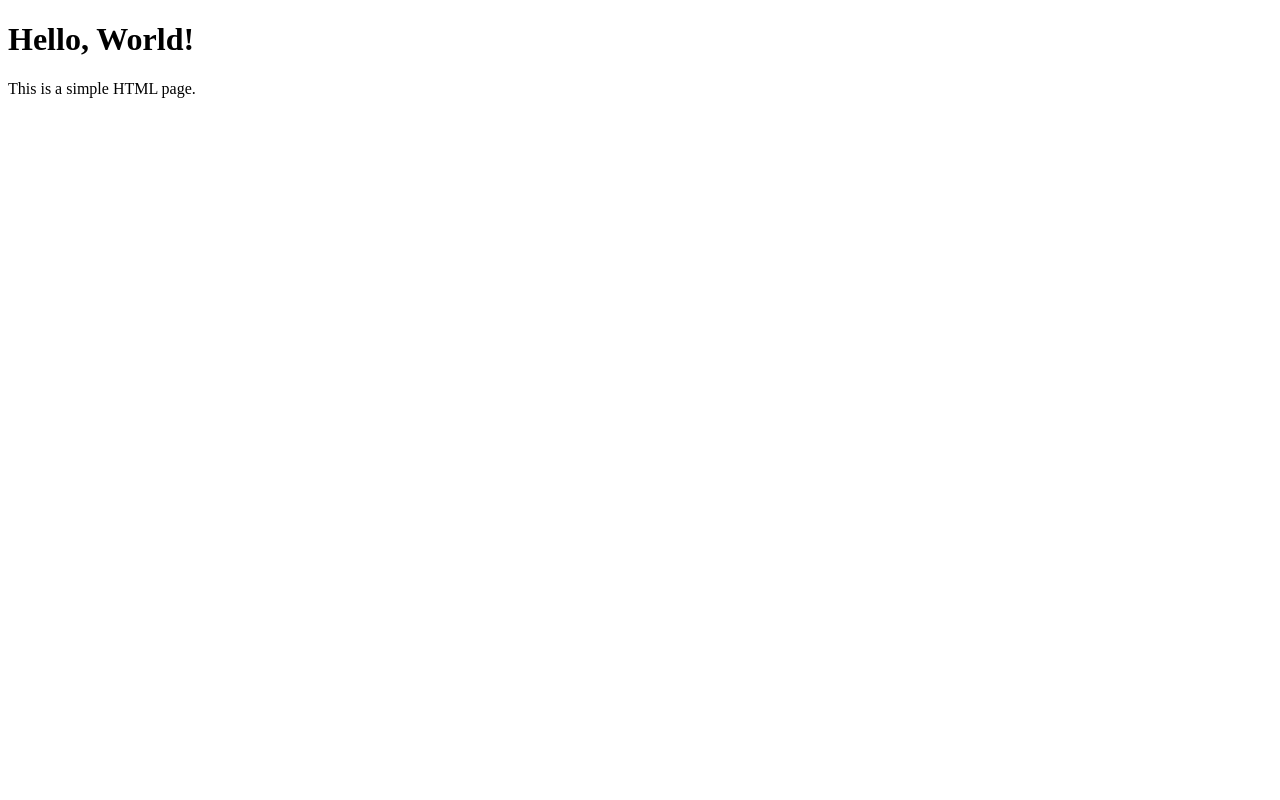
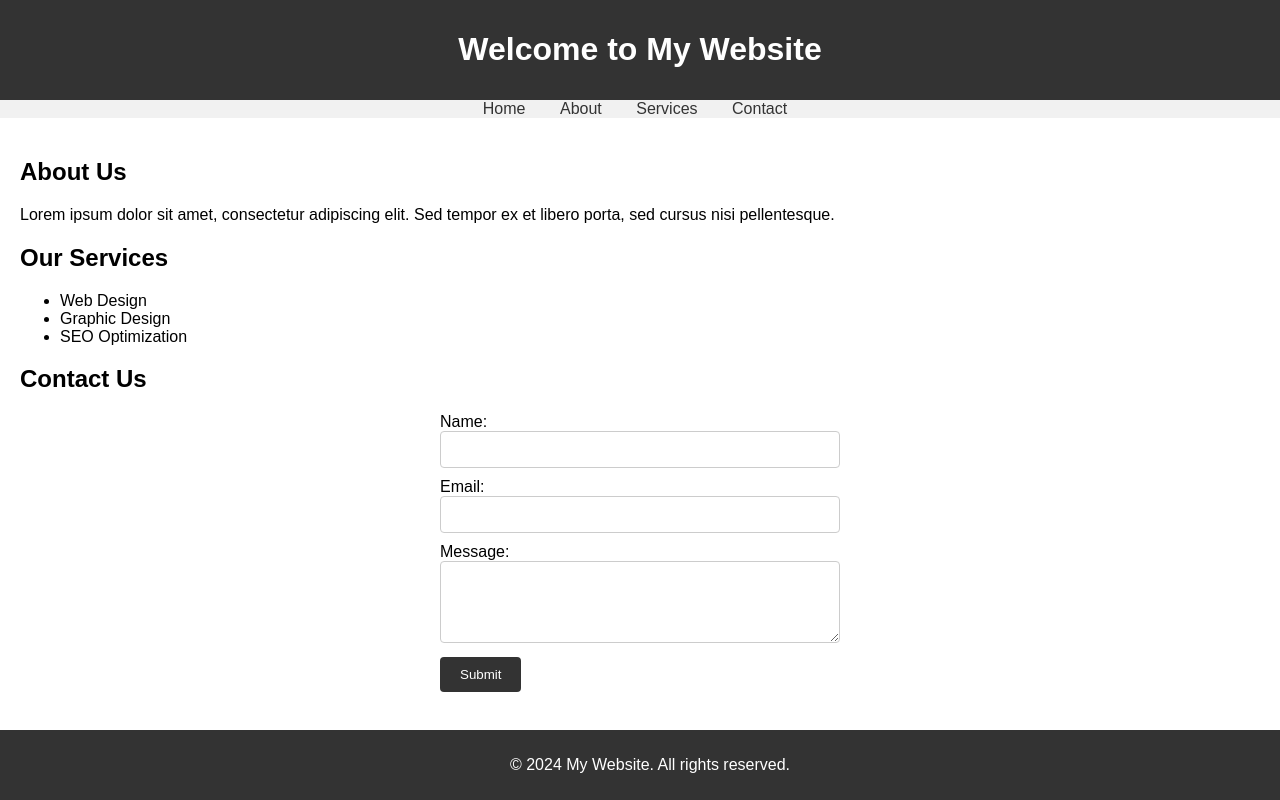
Before and after one commit to itsmukhtasar/practice-repo, a plain HTML site: page index.html in a window 1280 px wide. Drawn offline with Linux system fonts and the light colour scheme.

Commit message:
Your commit message here

```diff
--- a/index.html
+++ b/index.html
@@ -1,10 +1,114 @@
 <!DOCTYPE html>
-<html>
+<html lang="en">
 <head>
-    <title>My HTML Page</title>
+    <meta charset="UTF-8">
+    <meta name="viewport" content="width=device-width, initial-scale=1.0">
+    <title>Complex HTML Example</title>
+    <style>
+        /* CSS styles can be included in a <style> element or in a separate CSS file */
+        body {
+            font-family: Arial, sans-serif;
+            margin: 0;
+            padding: 0;
+        }
+        header {
+            background-color: #333;
+            color: #fff;
+            padding: 10px;
+            text-align: center;
+        }
+        nav ul {
+            list-style-type: none;
+            padding: 0;
+            margin: 0;
+            background-color: #f1f1f1;
+            text-align: center;
+        }
+        nav ul li {
+            display: inline;
+            margin-right: 10px;
+        }
+        nav ul li a {
+            text-decoration: none;
+            color: #333;
+            padding: 5px 10px;
+        }
+        nav ul li a:hover {
+            background-color: #ccc;
+        }
+        section {
+            padding: 20px;
+        }
+        footer {
+            background-color: #333;
+            color: #fff;
+            text-align: center;
+            padding: 10px;
+            position: fixed;
+            bottom: 0;
+            width: 100%;
+        }
+        form {
+            max-width: 400px;
+            margin: 0 auto;
+        }
+        input[type="text"],
+        input[type="email"],
+        textarea {
+            width: 100%;
+            padding: 10px;
+            margin-bottom: 10px;
+            border: 1px solid #ccc;
+            border-radius: 4px;
+            box-sizing: border-box;
+        }
+        input[type="submit"] {
+            background-color: #333;
+            color: #fff;
+            border: none;
+            padding: 10px 20px;
+            border-radius: 4px;
+            cursor: pointer;
+        }
+        input[type="submit"]:hover {
+            background-color: #555;
+        }
+    </style>
 </head>
 <body>
-    <h1>Hello, World!</h1>
-    <p>This is a simple HTML page.</p>
+    <header>
+        <h1>Welcome to My Website</h1>
+    </header>
+    <nav>
+        <ul>
+            <li><a href="#">Home</a></li>
+            <li><a href="#">About</a></li>
+            <li><a href="#">Services</a></li>
+            <li><a href="#">Contact</a></li>
+        </ul>
+    </nav>
+    <section>
+        <h2>About Us</h2>
+        <p>Lorem ipsum dolor sit amet, consectetur adipiscing elit. Sed tempor ex et libero porta, sed cursus nisi pellentesque.</p>
+        <h2>Our Services</h2>
+        <ul>
+            <li>Web Design</li>
+            <li>Graphic Design</li>
+            <li>SEO Optimization</li>
+        </ul>
+        <h2>Contact Us</h2>
+        <form action="#" method="post">
+            <label for="name">Name:</label>
+            <input type="text" id="name" name="name" required>
+            <label for="email">Email:</label>
+            <input type="email" id="email" name="email" required>
+            <label for="message">Message:</label>
+            <textarea id="message" name="message" rows="4" required></textarea>
+            <input type="submit" value="Submit">
+        </form>
+    </section>
+    <footer>
+        <p>&copy; 2024 My Website. All rights reserved.</p>
+    </footer>
 </body>
 </html>
```
